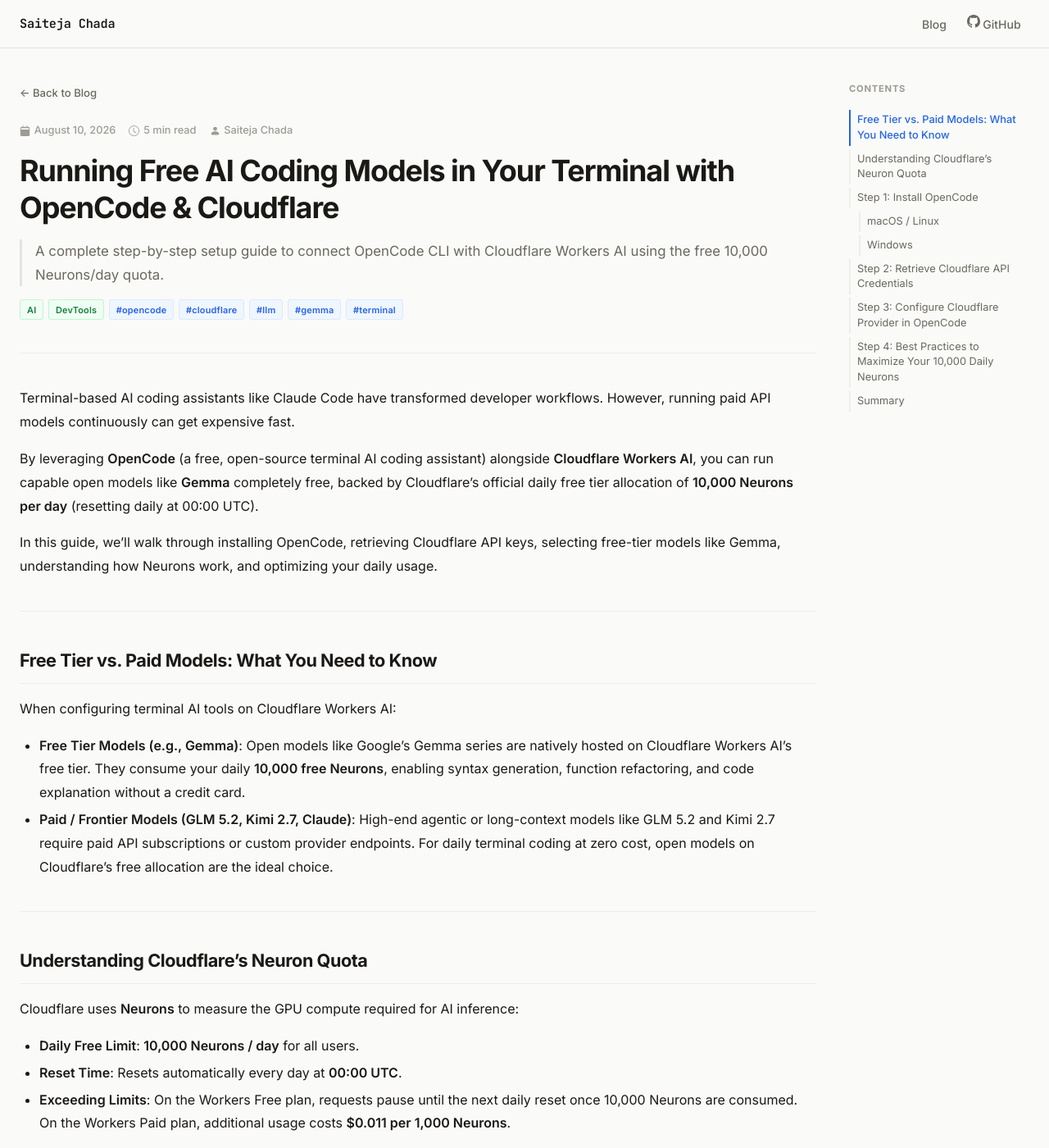
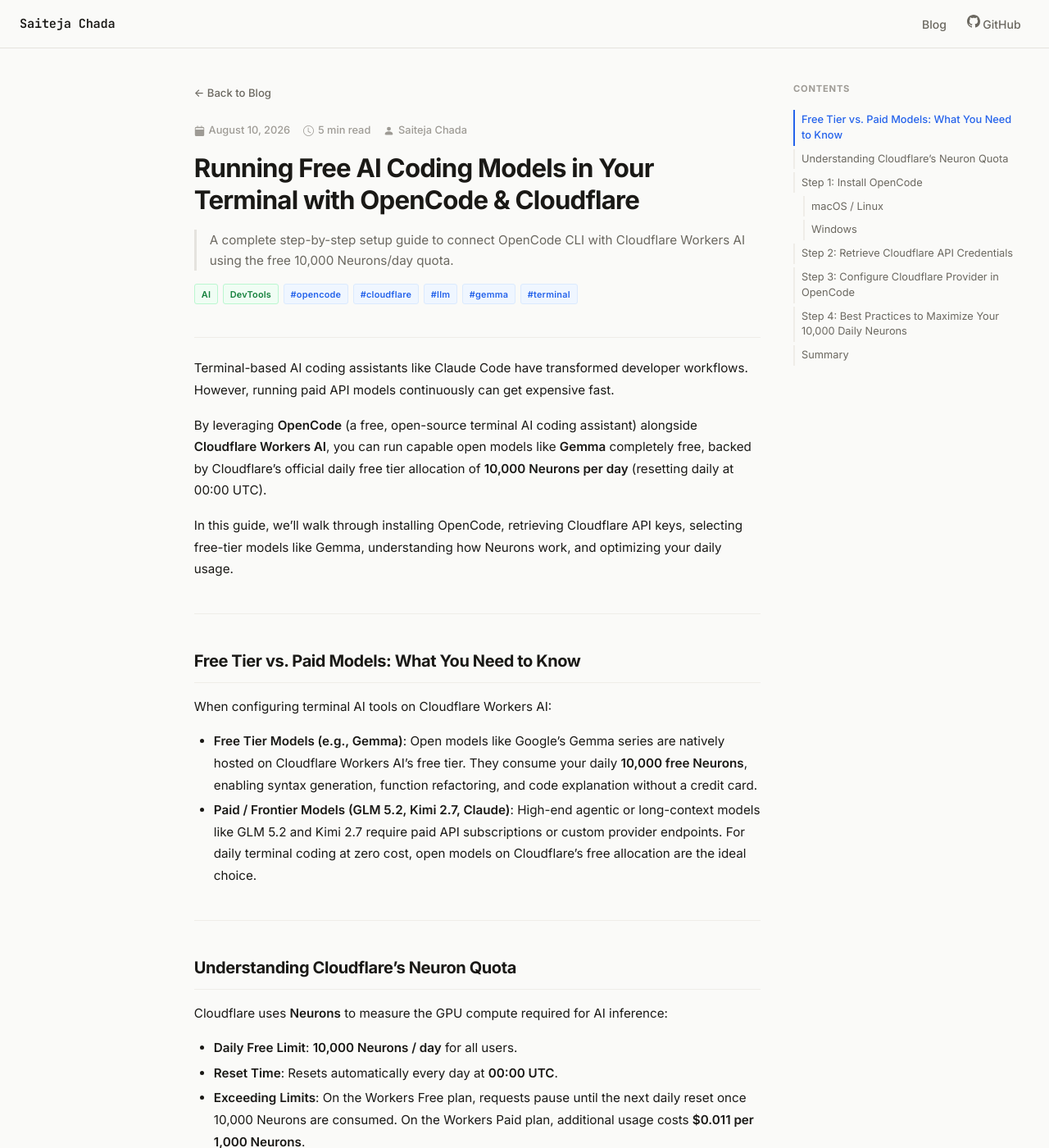
Before and after one commit to ChadaSaiteja/blog, a Jekyll site: the page built from _posts/2026-08-10-free-ai-opencode-cloudflare.md, in a window 1280 px wide and 1400 px high. Shown: the whole window at 82% size. Built offline with Jekyll 4.4.1, drawn with Linux system fonts in a browser that asks for light colours.

Commit message:
style: implement 15% left offset layout matching arpitbhayani.me reference and fix sticky sidebar tracking

```diff
--- a/_sass/base.scss
+++ b/_sass/base.scss
@@ -17,8 +17,8 @@
   --border-color: #334155;
   --badge-bg: #1e293b;
 
-  --container-width: 1360px;
-  --readable-width: 960px;
+  --container-width: 1344px;
+  --readable-width: 800px;
 
   --transition-smooth: all 0.25s cubic-bezier(0.4, 0, 0.2, 1);
 }
--- a/assets/css/main.css
+++ b/assets/css/main.css
@@ -36,8 +36,8 @@
   --font-mono: 'JetBrains Mono', 'Fira Code', Consolas, monospace;
 
   /* Layout */
-  --max-width:     1360px;
-  --content-width: 960px;
+  --max-width:     1344px;
+  --content-width: 800px;
 
   /* Spacing */
   --space-xs:  0.25rem;
@@ -668,6 +668,7 @@
 }
 
 .post-main {
+  grid-column: 1;
   min-width: 0;
   max-width: 100%;
 }
@@ -685,13 +686,23 @@
 }
 
 @media (min-width: 1024px) {
-  .post-container { grid-template-columns: 1fr 220px; }
+  .post-container {
+    grid-template-columns: 1.2fr 4.8fr 2fr;
+    gap: var(--space-xl);
+    padding: var(--space-xl) var(--space-lg);
+  }
+  .post-main {
+    grid-column: 2;
+  }
   .post-sidebar {
+    grid-column: 3;
     display: block !important;
     visibility: visible !important;
     position: relative !important;
     width: auto !important;
+    align-self: stretch !important;
     height: auto !important;
+    min-height: 100%;
   }
 }
 
@@ -726,18 +737,18 @@
 .post-meta-row span { display: flex; align-items: center; gap: 0.3rem; }
 
 .post-title {
-  font-size: clamp(1.5rem, 4vw, 2.25rem);
+  font-size: clamp(1.35rem, 2.5vw, 1.95rem);
   font-weight: 700;
   line-height: 1.25;
-  letter-spacing: -0.03em;
+  letter-spacing: -0.025em;
   color: var(--text);
   margin-bottom: var(--space-md);
 }
 
 .post-description {
-  font-size: 1.05rem;
+  font-size: 0.95rem;
   color: var(--text-secondary);
-  line-height: 1.7;
+  line-height: 1.65;
   border-left: 3px solid var(--border);
   padding-left: var(--space-md);
 }
@@ -753,21 +764,21 @@
 .post-divider {
   border: none;
   border-top: 1px solid var(--border-light);
-  margin: var(--space-xl) 0;
+  margin: var(--space-lg) 0;
 }
 
 /* =====================================================
    PROSE (Article Body)
    ===================================================== */
 .prose {
-  font-size: 1rem;
-  line-height: 1.8;
+  font-size: 0.95rem;
+  line-height: 1.75;
   color: var(--text);
   max-width: var(--content-width);
 }
 
 .prose h2 {
-  font-size: 1.35rem;
+  font-size: 1.25rem;
   font-weight: 700;
   color: var(--text);
   letter-spacing: -0.02em;
```
